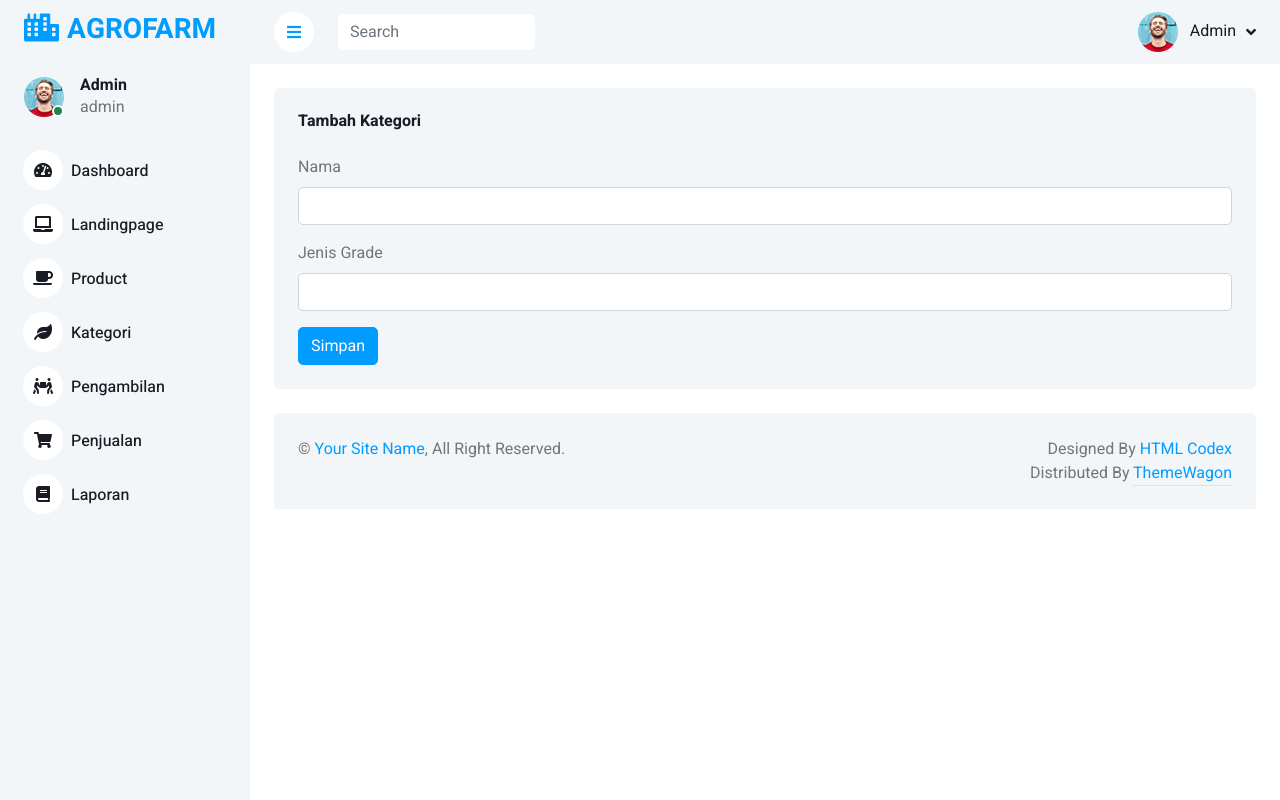
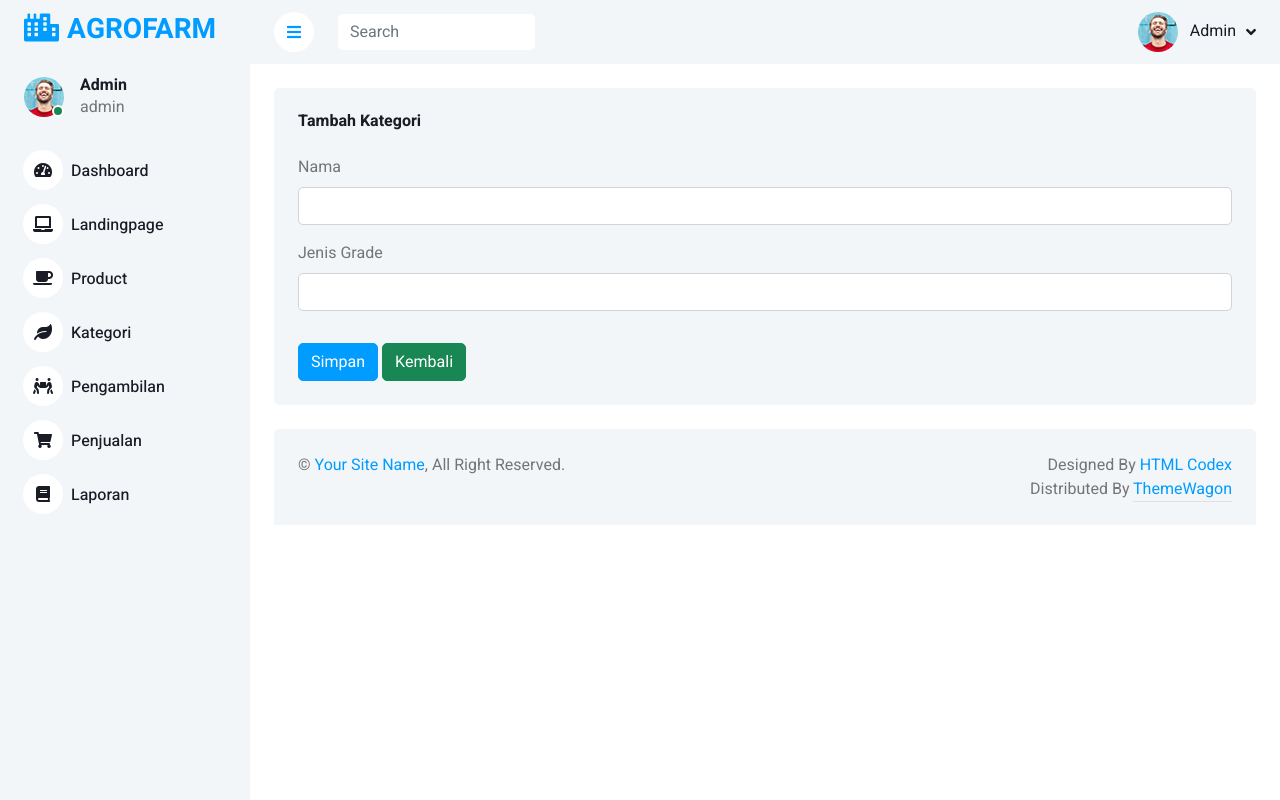
Before and after one commit to danimaulana25/Agrofarm, a Laravel app: page /adminkategori/create in a window 1280 px wide. Run offline with Laravel 8, Linux system fonts and the light colour scheme; a user stored in the database is signed in; data comes from the database, SQL or seed files in the repository; some libraries are stand-ins or nearby versions.

Commit message:
Crud Kategori

```diff
--- a/resources/views/admin/kategori/create.blade.php
+++ b/resources/views/admin/kategori/create.blade.php
@@ -27,7 +27,8 @@
                         <label for="exampleInputPassword1" class="form-label">Jenis Grade</label>
                         <input type="Textarea" class="form-control" id="exampleInputPassword1" name="grade">
                     </div>
-                    <button type="submit" class="btn btn-primary">Simpan</button>
+                    <button type="submit" class="btn btn-primary mt-3">Simpan</button>
+                    <a class="btn btn-success mt-3" href="/adminkategori">Kembali</a>
                 </form>
             </div>
         </div>
--- a/resources/views/admin/kategori/edit.blade.php
+++ b/resources/views/admin/kategori/edit.blade.php
@@ -28,7 +28,8 @@
                         <label for="exampleInputPassword1" class="form-label">Grade</label>
                         <input value="{{$kategori -> grade}}" type="Textarea" class="form-control" id="exampleInputPassword1" name="grade">
                     </div>
-                    <button type="submit" class="btn btn-primary">Simpan</button>
+                    <button type="submit" class="btn btn-primary mt-3">Simpan</button>
+                    <a class="btn btn-success mt-3" href="/adminkategori">Kembali</a>
                 </form>
             </div>
         </div>
```
